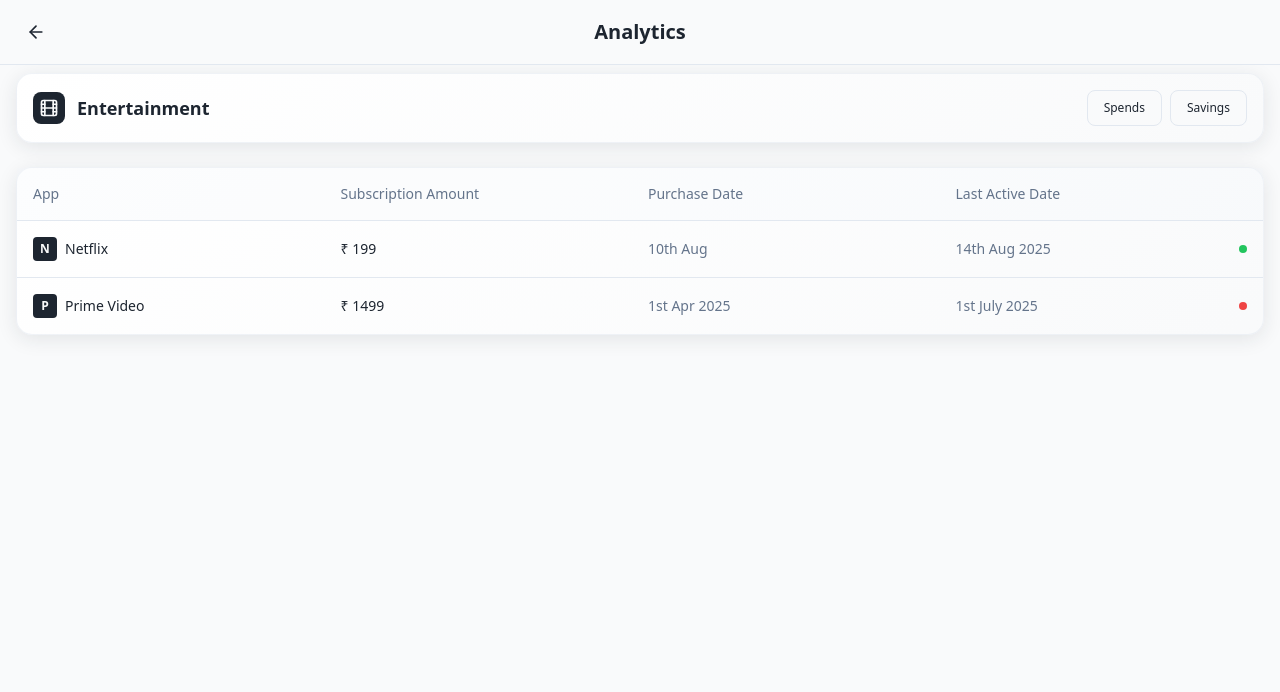
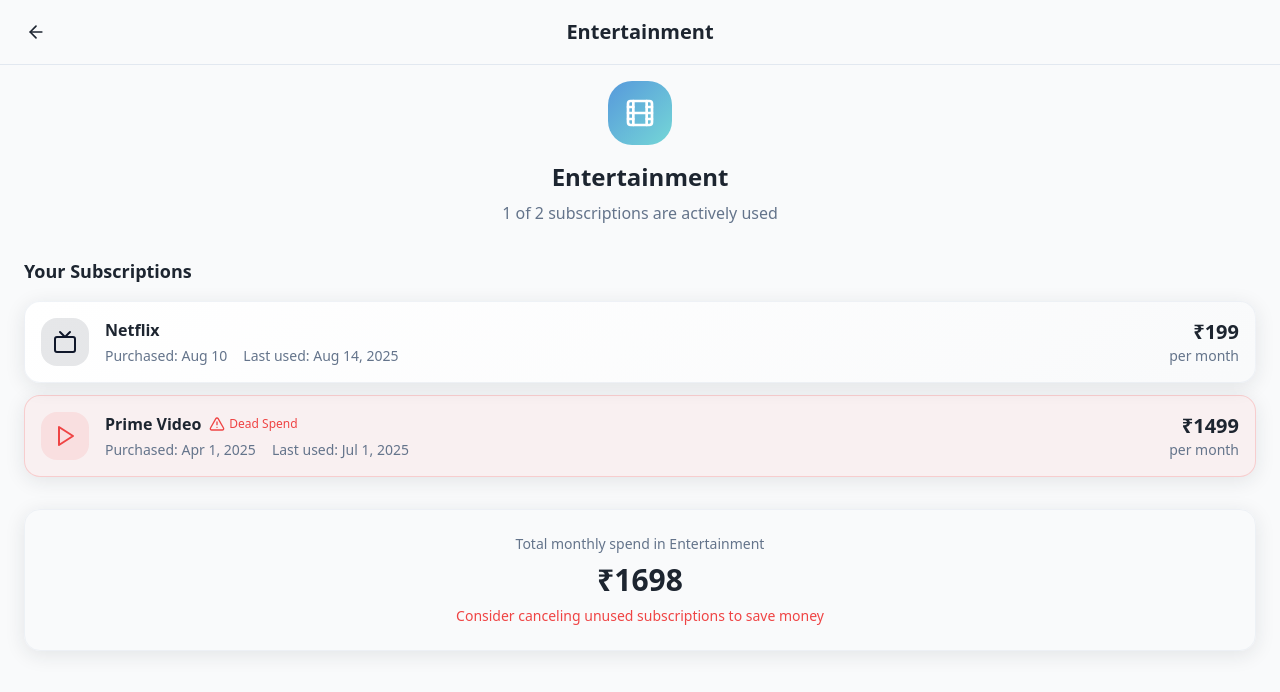
Before and after one commit to thenoseysmurf/sub-swachh-spark, a React (Vite) app: page /category/1 in a window 1280 px wide. Shown: the top 692 px of the page. Built offline with nearby package versions, Linux system fonts and the light colour scheme.

Commit message:
Refactor analytics screen
Remove "Spends" and "Savings" buttons from the analytics screen. Improve spacing, UX, and microcopy for a cleaner, more engaging, and less cluttered design. Use appropriate app icons and highlight "dead spend" apps in red.

```diff
--- a/src/pages/CategoryDetail.tsx
+++ b/src/pages/CategoryDetail.tsx
@@ -1,9 +1,23 @@
 import { MobileLayout } from "@/components/ui/mobile-layout";
-import { Button } from "@/components/ui/button";
 import { WidgetCard } from "@/components/ui/widget-card";
 import { useRouter } from "@/hooks/useRouter";
 import { useParams } from "react-router-dom";
-import { Film, Heart, GraduationCap, Tag, Play, Music, Dumbbell, BookOpen, Coffee, ShoppingBag } from "lucide-react";
+import { Film, Heart, GraduationCap, Tag, Play, Music, Dumbbell, BookOpen, Coffee, ShoppingBag, Tv, Users, AlertTriangle } from "lucide-react";
+import { cn } from "@/lib/utils";
+
+const getAppIcon = (appName: string) => {
+  const iconMap: { [key: string]: any } = {
+    "Netflix": Tv,
+    "Prime Video": Play,
+    "Nike Training": Dumbbell,
+    "MyFitnessPal": Heart,
+    "Skillshare": BookOpen,
+    "Coursera": GraduationCap,
+    "Zomato Pro": Coffee,
+    "Amazon Prime": ShoppingBag
+  };
+  return iconMap[appName] || Tag;
+};
 
 const categoriesData = {
   1: {
@@ -12,18 +26,18 @@ const categoriesData = {
     apps: [
       {
         name: "Netflix",
-        icon: "N",
+        iconComponent: Tv,
         amount: 199,
-        purchaseDate: "10th Aug",
-        lastActiveDate: "14th Aug 2025",
+        purchaseDate: "Aug 10",
+        lastActiveDate: "Aug 14, 2025",
         status: "active"
       },
       {
         name: "Prime Video",
-        icon: "P",
+        iconComponent: Play,
         amount: 1499,
-        purchaseDate: "1st Apr 2025",
-        lastActiveDate: "1st July 2025",
+        purchaseDate: "Apr 1, 2025",
+        lastActiveDate: "Jul 1, 2025",
         status: "inactive"
       }
     ]
@@ -34,18 +48,18 @@ const categoriesData = {
     apps: [
       {
         name: "Nike Training",
-        icon: "N",
+        iconComponent: Dumbbell,
         amount: 299,
-        purchaseDate: "15th Mar",
-        lastActiveDate: "20th Aug 2025",
+        purchaseDate: "Mar 15",
+        lastActiveDate: "Aug 20, 2025",
         status: "active"
       },
       {
         name: "MyFitnessPal",
-        icon: "M",
+        iconComponent: Heart,
         amount: 199,
-        purchaseDate: "1st Jan 2025",
-        lastActiveDate: "10th Aug 2025",
+        purchaseDate: "Jan 1, 2025",
+        lastActiveDate: "Aug 10, 2025",
         status: "active"
       }
     ]
@@ -56,18 +70,18 @@ const categoriesData = {
     apps: [
       {
         name: "Skillshare",
-        icon: "S",
+        iconComponent: BookOpen,
         amount: 299,
-        purchaseDate: "5th Feb",
-        lastActiveDate: "12th Aug 2025",
+        purchaseDate: "Feb 5",
+        lastActiveDate: "Aug 12, 2025",
         status: "active"
       },
       {
         name: "Coursera",
-        icon: "C",
+        iconComponent: GraduationCap,
         amount: 399,
-        purchaseDate: "20th Jan 2025",
-        lastActiveDate: "15th July 2025",
+        purchaseDate: "Jan 20, 2025",
+        lastActiveDate: "Jul 15, 2025",
         status: "inactive"
       }
     ]
@@ -78,18 +92,18 @@ const categoriesData = {
     apps: [
       {
         name: "Zomato Pro",
-        icon: "Z",
+        iconComponent: Coffee,
         amount: 299,
-        purchaseDate: "1st Mar",
-        lastActiveDate: "18th Aug 2025",
+        purchaseDate: "Mar 1",
+        lastActiveDate: "Aug 18, 2025",
         status: "active"
       },
       {
         name: "Amazon Prime",
-        icon: "A",
+        iconComponent: ShoppingBag,
         amount: 199,
-        purchaseDate: "10th Feb 2025",
-        lastActiveDate: "16th Aug 2025",
+        purchaseDate: "Feb 10, 2025",
+        lastActiveDate: "Aug 16, 2025",
         status: "active"
       }
     ]
@@ -114,61 +128,96 @@ export default function CategoryDetail() {
 
   const Icon = category.icon;
 
+  const activeApps = category.apps.filter(app => app.status === 'active').length;
+  const totalApps = category.apps.length;
+
   return (
-    <MobileLayout title="Analytics" onBack={() => router.back()}>
-      <div className="px-4 pt-2 pb-8 space-y-6">
+    <MobileLayout title={category.name} onBack={() => router.back()}>
+      <div className="px-6 pt-4 pb-8 space-y-8">
         {/* Category Header */}
-        <WidgetCard className="p-4">
-          <div className="flex items-center justify-between">
-            <div className="flex items-center space-x-3">
-              <div className="w-8 h-8 bg-foreground rounded-lg flex items-center justify-center">
-                <Icon className="h-5 w-5 text-background" />
-              </div>
-              <h2 className="text-lg font-semibold">{category.name}</h2>
-            </div>
+        <div className="text-center space-y-2">
+          <div className="w-16 h-16 bg-gradient-primary rounded-2xl flex items-center justify-center mx-auto mb-4">
+            <Icon className="h-8 w-8 text-white" />
+          </div>
+          <h1 className="text-2xl font-bold">{category.name}</h1>
+          <p className="text-muted-foreground">
+            {activeApps} of {totalApps} subscriptions are actively used
+          </p>
+        </div>
 
-            <div className="flex space-x-2">
-              <Button variant="outline" size="sm">Spends</Button>
-              <Button variant="outline" size="sm">Savings</Button>
-            </div>
+        {/* Apps List */}
+        <div className="space-y-4">
+          <h2 className="text-lg font-semibold text-foreground">Your Subscriptions</h2>
+
+          <div className="space-y-3">
+            {category.apps.map((app, index) => {
+              const AppIcon = app.iconComponent;
+              const isInactive = app.status === 'inactive';
+
+              return (
+                <WidgetCard
+                  key={index}
+                  className={cn(
+                    "p-4 transition-all duration-200",
+                    isInactive && "border-destructive/20 bg-destructive/5"
+                  )}
+                >
+                  <div className="flex items-center justify-between">
+                    <div className="flex items-center space-x-4">
+                      <div className={cn(
+                        "w-12 h-12 rounded-xl flex items-center justify-center",
+                        isInactive ? "bg-destructive/10" : "bg-primary/10"
+                      )}>
+                        <AppIcon className={cn(
+                          "h-6 w-6",
+                          isInactive ? "text-destructive" : "text-primary"
+                        )} />
+                      </div>
+
+                      <div className="flex-1">
+                        <div className="flex items-center space-x-2">
+                          <h3 className="font-semibold text-base">{app.name}</h3>
+                          {isInactive && (
+                            <div className="flex items-center space-x-1">
+                              <AlertTriangle className="h-4 w-4 text-destructive" />
+                              <span className="text-xs font-medium text-destructive">Dead Spend</span>
+                            </div>
+                          )}
+                        </div>
+                        <div className="flex items-center space-x-4 mt-1">
+                          <p className="text-sm text-muted-foreground">
+                            Purchased: {app.purchaseDate}
+                          </p>
+                          <p className="text-sm text-muted-foreground">
+                            Last used: {app.lastActiveDate}
+                          </p>
+                        </div>
+                      </div>
+                    </div>
+
+                    <div className="text-right">
+                      <p className="text-xl font-bold">₹{app.amount}</p>
+                      <p className="text-sm text-muted-foreground">per month</p>
+                    </div>
+                  </div>
+                </WidgetCard>
+              );
+            })}
           </div>
-        </WidgetCard>
+        </div>
 
-        {/* Apps Table */}
-        <WidgetCard className="p-0">
-          <div className="overflow-hidden">
-            {/* Table Header */}
-            <div className="grid grid-cols-4 gap-4 p-4 border-b border-border bg-muted/20">
-              <div className="text-sm font-medium text-muted-foreground">App</div>
-              <div className="text-sm font-medium text-muted-foreground">Subscription Amount</div>
-              <div className="text-sm font-medium text-muted-foreground">Purchase Date</div>
-              <div className="text-sm font-medium text-muted-foreground">Last Active Date</div>
-            </div>
-
-            {/* Table Rows */}
-            {category.apps.map((app, index) => (
-              <div key={index} className="grid grid-cols-4 gap-4 p-4 border-b border-border last:border-b-0">
-                <div className="flex items-center space-x-2">
-                  <div className="w-6 h-6 bg-foreground rounded flex items-center justify-center">
-                    <span className="text-xs font-bold text-background">{app.icon}</span>
-                  </div>
-                  <span className="text-sm font-medium truncate">{app.name}</span>
-                </div>
-
-                <div className="flex items-center">
-                  <span className="text-sm font-medium">₹ {app.amount}</span>
-                </div>
-
-                <div className="flex items-center">
-                  <span className="text-sm text-muted-foreground">{app.purchaseDate}</span>
-                </div>
-
-                <div className="flex items-center justify-between">
-                  <span className="text-sm text-muted-foreground">{app.lastActiveDate}</span>
-                  <div className={`w-2 h-2 rounded-full ${app.status === 'active' ? 'bg-green-500' : 'bg-red-500'}`} />
-                </div>
-              </div>
-            ))}
+        {/* Summary */}
+        <WidgetCard className="p-6 bg-gradient-subtle">
+          <div className="text-center space-y-2">
+            <p className="text-sm text-muted-foreground">Total monthly spend in {category.name}</p>
+            <p className="text-3xl font-bold">
+              ₹{category.apps.reduce((sum, app) => sum + app.amount, 0)}
+            </p>
+            {category.apps.some(app => app.status === 'inactive') && (
+              <p className="text-sm text-destructive">
+                Consider canceling unused subscriptions to save money
+              </p>
+            )}
           </div>
         </WidgetCard>
       </div>
```
